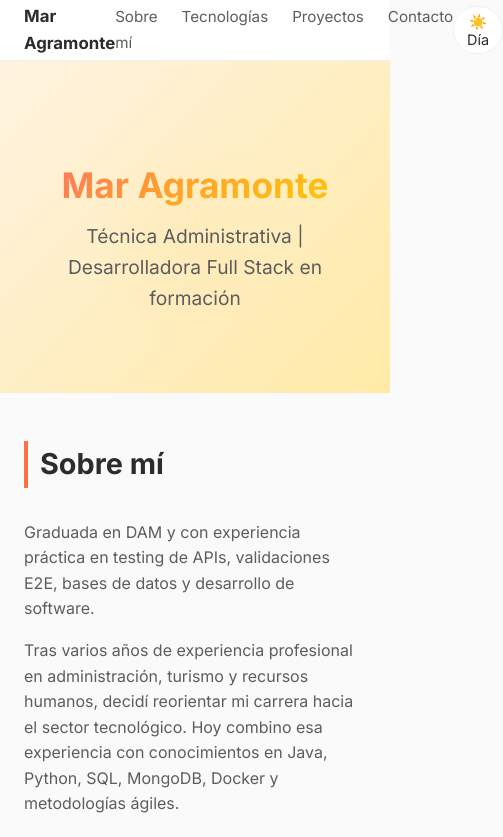
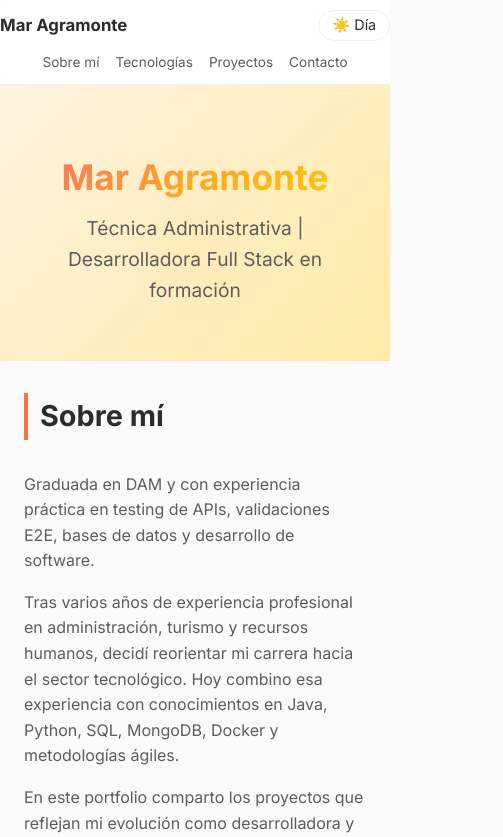
Before and after one commit to maragramonte/mi-portfolio, a React (Vite) app: page / in a window 390 px wide. Shown: the top 837 px of the page, 503 px wide, since content can reach past the window. Built offline with nearby package versions, Linux system fonts and the light colour scheme.

Commit message:
Hacer la web responsive en moviles con media query

```diff
--- a/src/index.css
+++ b/src/index.css
@@ -399,3 +399,46 @@ footer {
   padding: 3rem 0;
   font-size: 0.9rem;
 }
+
+/* ---------- Responsive (móvil y tablet pequeña) ---------- */
+@media (max-width: 640px) {
+  /* La navbar pasa a dos filas: marca + botón arriba, enlaces centrados debajo */
+  .navbar__inner {
+    flex-wrap: wrap;
+    height: auto;
+    padding: 0.6rem 0;
+    gap: 0.5rem;
+  }
+
+  .navbar__links {
+    order: 3;
+    width: 100%;
+    justify-content: center;
+    gap: 1rem;
+  }
+
+  .navbar__links a {
+    font-size: 0.85rem;
+  }
+
+  /* La barra es más alta al hacer wrap, así que aumentamos el desfase de anclas */
+  .section,
+  #top {
+    scroll-margin-top: 120px;
+  }
+
+  /* Algo menos de aire vertical en pantallas pequeñas */
+  .hero {
+    padding: 4rem 0 3.5rem;
+  }
+
+  .section {
+    padding: 2rem 0;
+  }
+
+  /* El "sol/luna" difuminado se reduce para no dominar el hero estrecho */
+  .hero::before {
+    width: 150px;
+    height: 150px;
+  }
+}
```
